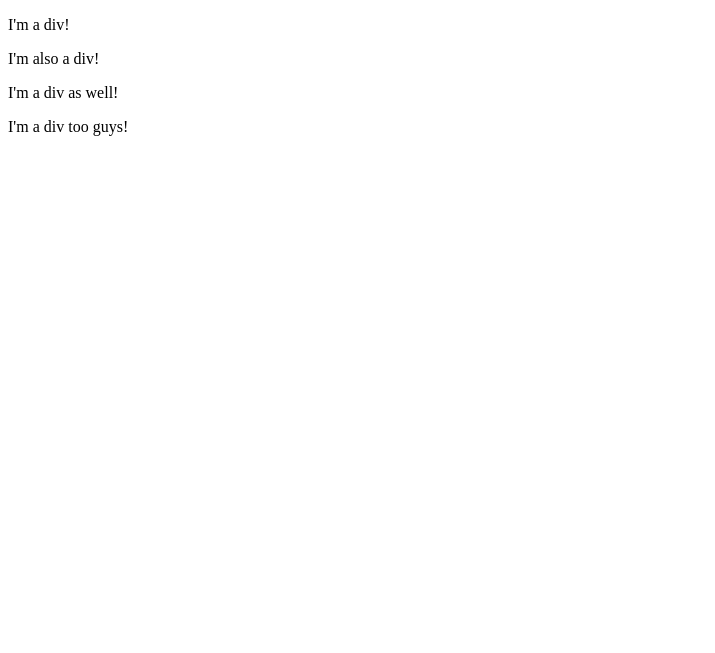
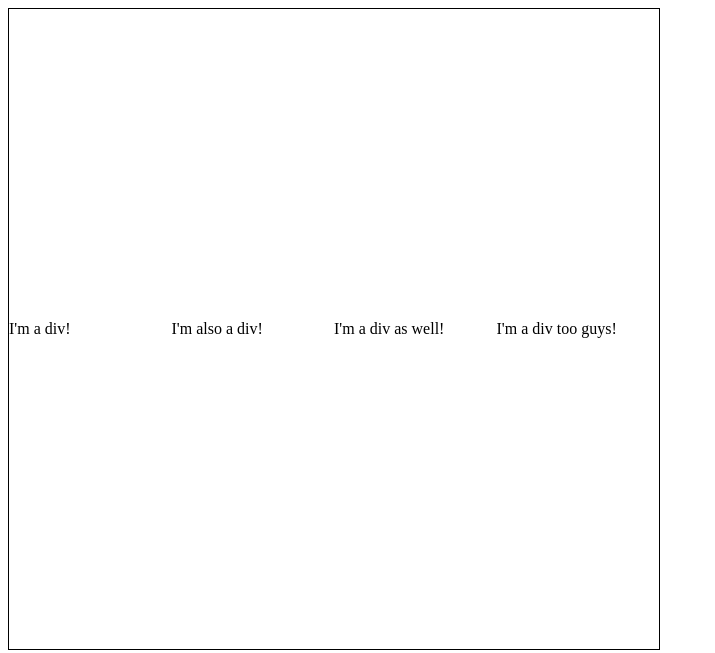
Before and after one commit to JasonCornish5/MergeConflict-Practice, a plain HTML site: page index.html in a window 1280 px wide. Shown: the whole page, without its empty margins (0-715 px from the left). Drawn offline with Linux system fonts and the light colour scheme.

Commit message:
Merge conflict

```diff
--- a/index.html
+++ b/index.html
@@ -2,9 +2,12 @@
 <html lang="en" dir="ltr">
   <head>
     <meta charset="utf-8">
+    <link rel="stylesheet" href="style.css">
     <title></title>
   </head>
   <body>
+    <div class="outer-wrapper">
+   <div class="wrapper">
       <div class="div1">
         <p>I'm a div!</p>
       </div>
@@ -17,5 +20,9 @@
       <div class="div4">
         <p>I'm a div too guys!</p>
       </div>
+    </div>
+  </div>
+
+
   </body>
 </html>
--- /dev/null
+++ b/style.css
@@ -0,0 +1,8 @@
+.wrapper {
+    height: 80vh;
+    width: 650px;
+    border: 1px solid black;
+    display: grid;
+    grid-template-columns: repeat(4, 1fr);
+    align-content: center;
+}
```
Lines whose indentation alone changed are shown as unchanged.
